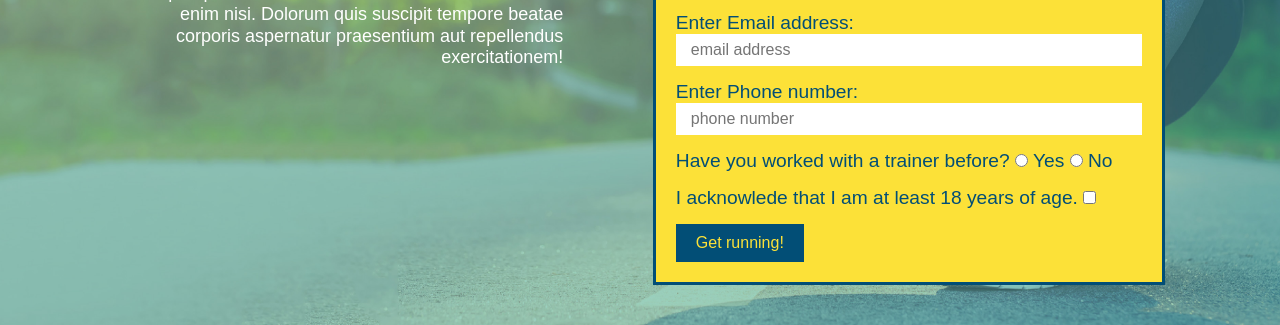
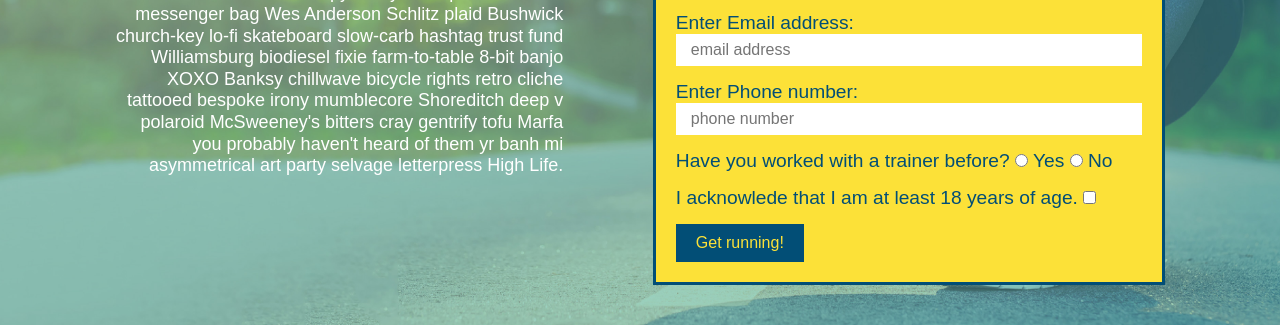
Before and after one commit to mmcelwee8002/Run-Buddy, a plain HTML site: page index.html in a window 1280 px wide. Shown: the part 298-623 px from the top of the page. Drawn offline with Linux system fonts and the light colour scheme.

Commit message:
small changes to hero wording

```diff
--- a/index.html
+++ b/index.html
@@ -53,9 +53,15 @@
 
             <div class="hero-cta">
                 <h2>Start Building Habits.</h2>
-                <p>Lorem ipsum dolor sit amet consectetur, adipisicing elit. At perspiciatis dolores officiis amet et omnis vero vel enim nisi. Dolorum quis suscipit tempore beatae corporis aspernatur praesentium aut repellendus exercitationem!
+    <p>seitan heirloom post-ironic pop-up iPhone mlkshk hella selfies fashion axe occupy readymade put a bird on it
+        messenger bag Wes Anderson Schlitz plaid Bushwick church-key lo-fi skateboard slow-carb hashtag trust fund
+        Williamsburg biodiesel fixie farm-to-table 8-bit banjo XOXO Banksy chillwave bicycle rights retro cliche
+        tattooed bespoke irony mumblecore Shoreditch deep v polaroid McSweeney's bitters cray gentrify tofu Marfa you
+        probably haven't heard of them yr banh mi asymmetrical art party selvage letterpress High Life.
 
-                </p>
+
+    </p>
+
             </div>
 
             <div class="hero-form">
```
